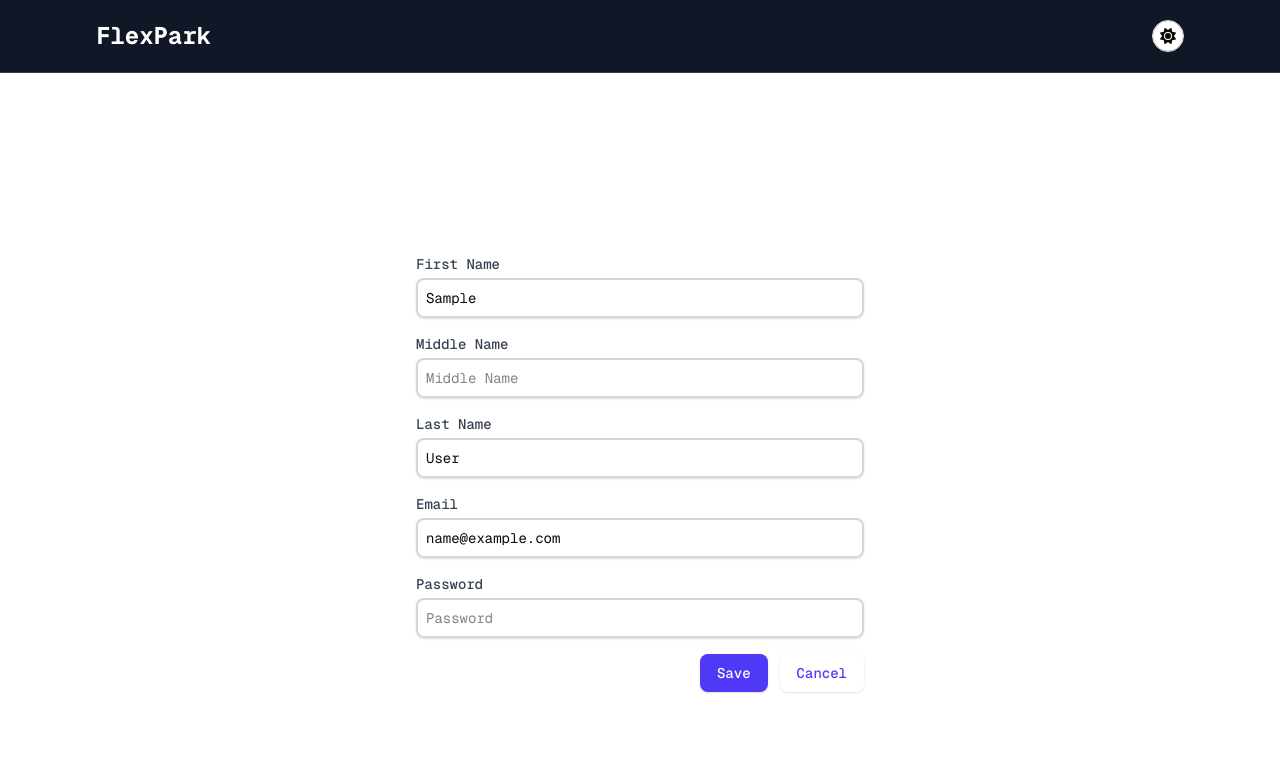
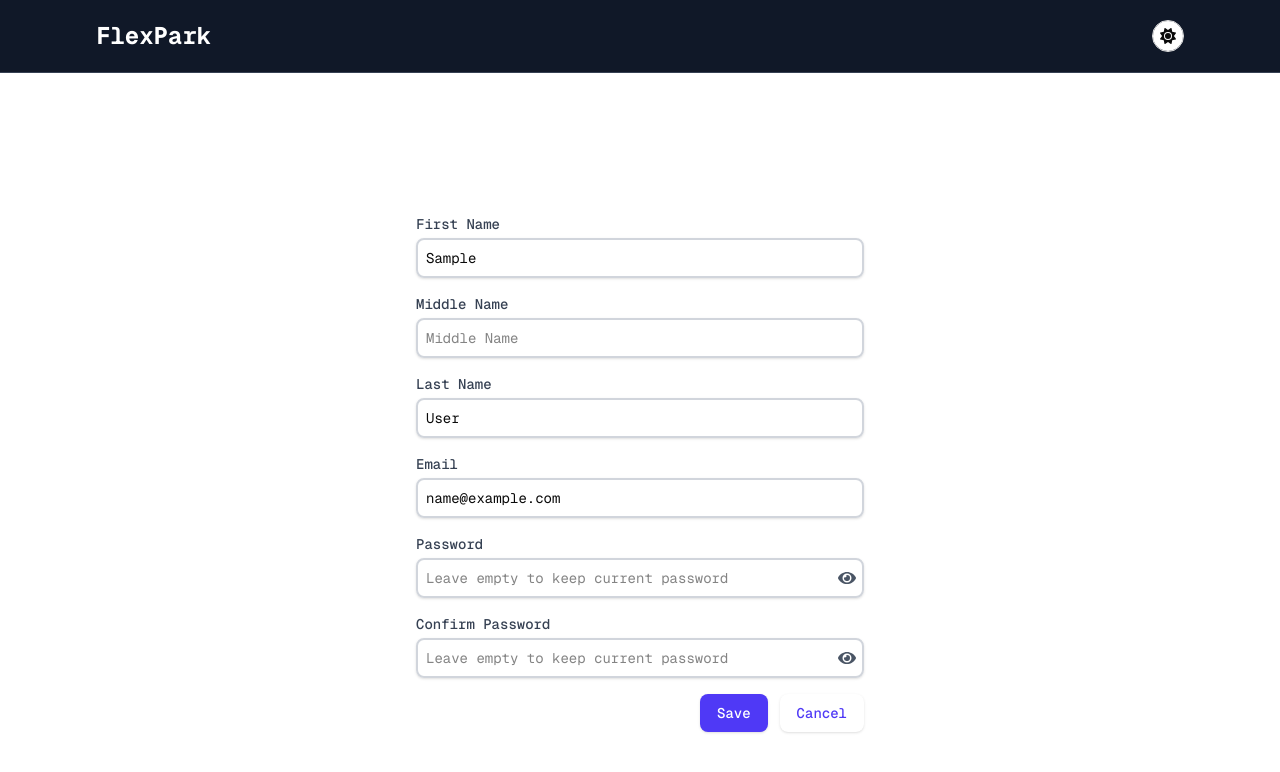
Before and after one commit to YurinotYaoi/iot-parking-web, a Next.js app: page /dashboard/settings in a window 1280 px wide. Shown: the top 772 px of the page. Built offline with nearby package versions, Linux system fonts and the light colour scheme; no server answers; sample sign-in values are in the browser's storage.

Commit message:
Fixed Bug:
Password not updating after settings save

```diff
--- /dev/null
+++ b/app/api/auth/change-password/route.js
@@ -0,0 +1,29 @@
+import { withAuth } from '@/utils/withAuth';
+import admin from 'firebase-admin';
+import { successResponse, errorResponse } from '@/utils/response';
+
+export const POST = withAuth(async (req) => {
+  try {
+    const { uid, newPassword } = await req.json();
+
+    // Verify the user is changing their own password
+    if (req.user.uid !== uid) {
+      return errorResponse('Forbidden - can only change your own password', 403);
+    }
+
+    if (!newPassword || newPassword.length < 6) {
+      return errorResponse('Password must be at least 6 characters', 400);
+    }
+
+    // Update password in Firebase Auth
+    await admin.auth().updateUser(uid, { password: newPassword });
+
+    return successResponse({ message: 'Password updated successfully' });
+  } catch (err) {
+    console.error('Password change error:', err);
+    if (err.code === 'auth/invalid-uid') {
+      return errorResponse('Invalid user ID', 400);
+    }
+    return errorResponse(err.message || 'Failed to update password', 500);
+  }
+});
--- a/app/dashboard/settings/page.tsx
+++ b/app/dashboard/settings/page.tsx
@@ -2,6 +2,7 @@
 
 import { useState, useEffect } from 'react';
 import { useRouter } from "next/navigation";
+import { FaEye, FaEyeSlash } from "react-icons/fa";
 
 export default function SettingsPage() {
 
@@ -13,6 +14,9 @@ export default function SettingsPage() {
 
   const [isLoading, setIsLoading] = useState(true);
   const [user, setUser] = useState({ firstName: '', lastName: '', middleName: '', email: '', password: '' });
+  const [confirmPassword, setConfirmPassword] = useState('');
+  const [showPassword, setShowPassword] = useState(false);
+  const [showConfirmPassword, setShowConfirmPassword] = useState(false);
 
   useEffect(() => {
     // First, try to get user data from localStorage and set it immediately
@@ -23,7 +27,7 @@ export default function SettingsPage() {
         lastName: authData.user.lastName || '',
         middleName: authData.user.middleName || '',
         email: authData.user.email || '',
-        password: authData.user.password || ''
+        password: ''
       });
     }
 
@@ -57,7 +61,7 @@ export default function SettingsPage() {
             lastName: data.lastName || prev.lastName,
             middleName: data.middleName || prev.middleName,
             email: data.email || prev.email,
-            password: prev.password // Keep existing password
+            password: ''
           }));
         } else if (response.status === 401) {
           console.error('Unauthorized - redirecting to login');
@@ -76,6 +80,22 @@ export default function SettingsPage() {
 
   const handleSubmit = async (e: React.FormEvent) => {
     e.preventDefault();
+
+    // Check if password fields are filled
+    const passwordChanged = user.password.trim() !== '';
+
+    if (passwordChanged) {
+      // Validate passwords match
+      if (user.password !== confirmPassword) {
+        alert('Passwords do not match');
+        return;
+      }
+      if (user.password.length < 6) {
+        alert('Password must be at least 6 characters');
+        return;
+      }
+    }
+
     setIsLoading(true);
     const authData = JSON.parse(localStorage.getItem('flexpark_auth') || '{}');
     const token = authData.token;
@@ -87,6 +107,8 @@ export default function SettingsPage() {
       return;
     }
 
+    try {
+      // Update profile (first name, last name, middle name, email)
       const response = await fetch(`/api/users/${uid}`, {
         method: 'PATCH',
         headers: {
@@ -98,19 +120,55 @@ export default function SettingsPage() {
           lastName: user.lastName,
           middleName: user.middleName,
           email: user.email,
-        password: user.password,
         }),
       });
       const data = await response.json();
-    if (response.ok && data.success) {
-      // Update localStorage with new user data including password
-      localStorage.setItem('flexpark_auth', JSON.stringify({ token, user: { ...data.data, password: user.password } }));
+
+      if (!response.ok || !data.success) {
+        alert(data.error || 'Failed to update profile');
+        setIsLoading(false);
+        return;
+      }
+
+      // If password changed, update it separately
+      if (passwordChanged) {
+        const passwordResponse = await fetch('/api/auth/change-password', {
+          method: 'POST',
+          headers: {
+            'Content-Type': 'application/json',
+            'Authorization': `Bearer ${token}`,
+          },
+          body: JSON.stringify({
+            uid,
+            newPassword: user.password,
+          }),
+        });
+        const passwordData = await passwordResponse.json();
+
+        if (!passwordResponse.ok || !passwordData.success) {
+          alert('Profile updated but password change failed: ' + (passwordData.error || 'Unknown error'));
+          setIsLoading(false);
+          return;
+        }
+      }
+
+      // Update localStorage with new user data
+      localStorage.setItem('flexpark_auth', JSON.stringify({
+        token,
+        user: { ...authData.user, ...data.data }
+      }));
+
       alert('Profile updated successfully');
+      // Reset password fields
+      setUser(prev => ({ ...prev, password: '' }));
+      setConfirmPassword('');
       router.push('/dashboard');
-    } else {
-      alert(data.error || 'Failed to update profile');
+    } catch (err) {
+      console.error('Error updating profile:', err);
+      alert('An error occurred while updating profile');
+    } finally {
+      setIsLoading(false);
     }
-    setIsLoading(false);
   };
 
   return (
@@ -177,20 +235,59 @@ export default function SettingsPage() {
             <label htmlFor="password" className="block text-sm font-medium text-gray-700">
               Password
             </label>
+            <div className="relative mt-1">
               <input
-              type="password"
+                type={showPassword ? "text" : "password"}
                 name="password"
                 id="password"
-              className="mt-1 block w-full rounded-md border-gray-300 shadow-sm focus:border-indigo-500 focus:ring-indigo-500 sm:text-sm"
-              placeholder={user.password || "Password"}
+                className="block w-full rounded-md border-gray-300 shadow-sm focus:border-indigo-500 focus:ring-indigo-500 sm:text-sm pr-10"
+                placeholder="Leave empty to keep current password"
                 value={user.password}
                 onChange={(e) => setUser({ ...user, password: e.target.value })}
+                disabled={isLoading}
               />
+              <button
+                type="button"
+                onClick={() => setShowPassword(!showPassword)}
+                disabled={isLoading}
+                className="absolute right-2 top-1/2 transform -translate-y-1/2 text-gray-600 hover:text-gray-800 dark:text-gray-400 dark:hover:text-gray-200 disabled:opacity-50"
+                aria-label={showPassword ? "Hide password" : "Show password"}
+              >
+                {showPassword ? <FaEyeSlash size={18} /> : <FaEye size={18} />}
+              </button>
+            </div>
+          </div>
+          <div className="mb-4">
+            <label htmlFor="confirmPassword" className="block text-sm font-medium text-gray-700">
+              Confirm Password
+            </label>
+            <div className="relative mt-1">
+              <input
+                type={showConfirmPassword ? "text" : "password"}
+                name="confirmPassword"
+                id="confirmPassword"
+                className="block w-full rounded-md border-gray-300 shadow-sm focus:border-indigo-500 focus:ring-indigo-500 sm:text-sm pr-10"
+                placeholder="Leave empty to keep current password"
+                value={confirmPassword}
+                onChange={(e) => setConfirmPassword(e.target.value)}
+                disabled={isLoading}
+              />
+              <button
+                type="button"
+                onClick={() => setShowConfirmPassword(!showConfirmPassword)}
+                disabled={isLoading}
+                className="absolute right-2 top-1/2 transform -translate-y-1/2 text-gray-600 hover:text-gray-800 dark:text-gray-400 dark:hover:text-gray-200 disabled:opacity-50"
+                aria-label={showConfirmPassword ? "Hide password" : "Show password"}
+              >
+                {showConfirmPassword ? <FaEyeSlash size={18} /> : <FaEye size={18} />}
+              </button>
+            </div>
           </div>
           <div className="flex items-center justify-end">
             <button
               type="submit"
               className="ml-3 inline-flex justify-center rounded-md border border-transparent bg-indigo-600 py-2 px-4 text-sm font-medium text-white shadow-sm hover:bg-indigo-700 focus:outline-none focus:ring-2 focus:ring-indigo-500 focus:ring-offset-2"
+              disabled={isLoading}
             >
               Save
             </button>
@@ -198,6 +295,7 @@ export default function SettingsPage() {
               type="button"
               className="ml-3 inline-flex justify-center rounded-md border border-transparent bg-white py-2 px-4 text-sm font-medium text-indigo-600 shadow-sm hover:bg-indigo-50 focus:outline-none focus:ring-2 focus:ring-indigo-500 focus:ring-offset-2"
               onClick={() => router.push('/dashboard')}
+              disabled={isLoading}
             >
               Cancel
             </button>
```
Lines whose indentation alone changed are shown as unchanged.
